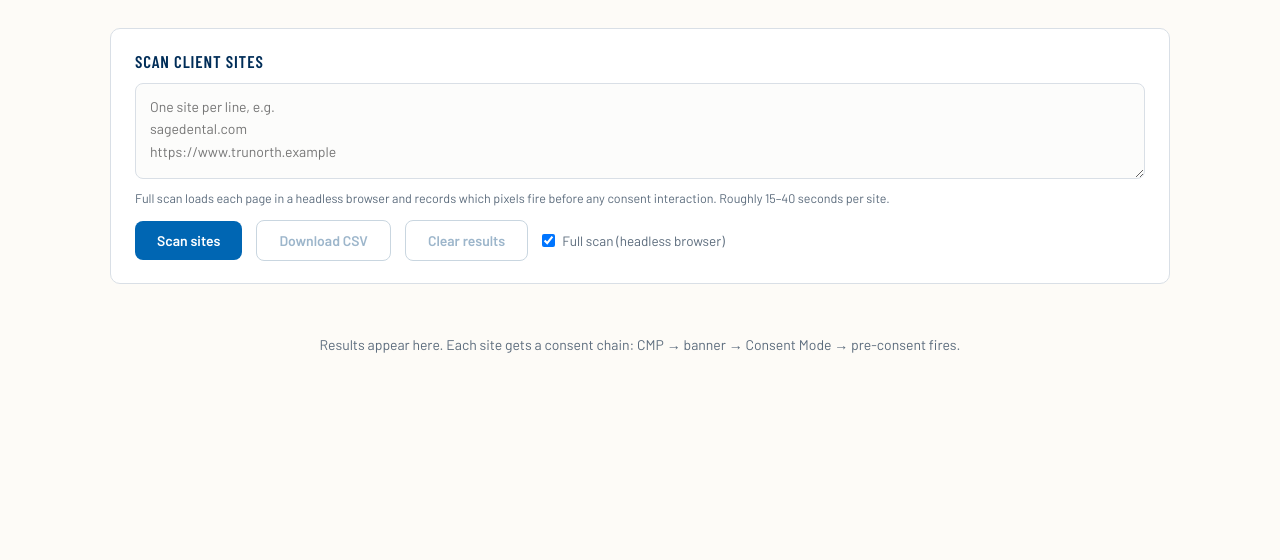
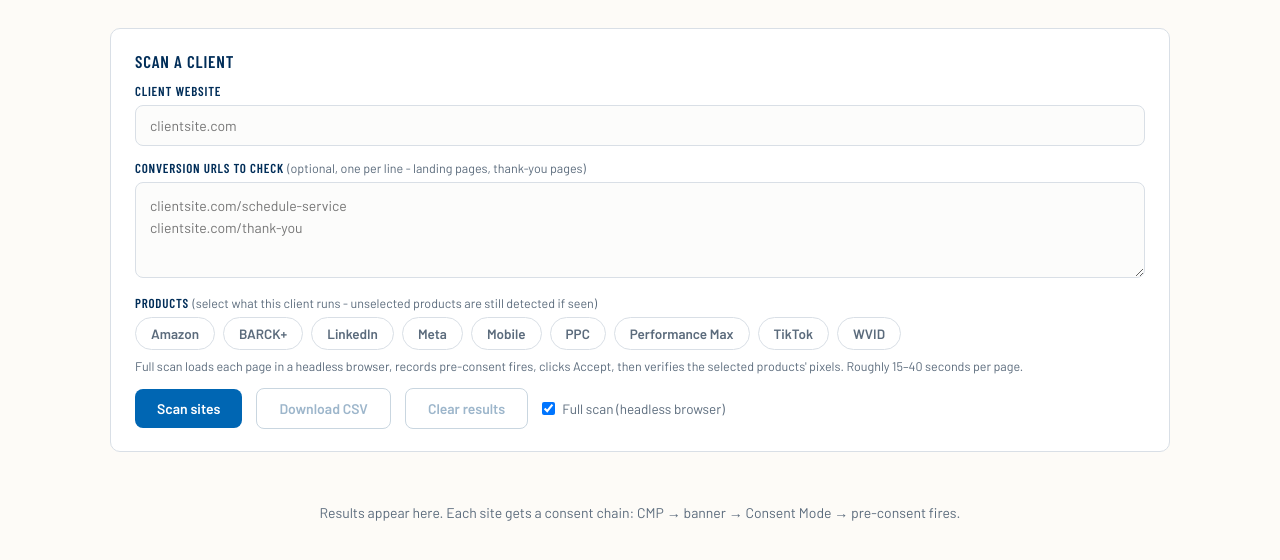
Before and after one commit to kiri-ux/site-scan, a Flask app: page / in a window 1280 px wide. Shown: the part 75-635 px from the top of the page. Run offline with Flask 3, Linux system fonts and the light colour scheme; data that the repository does not hold is empty; some libraries are stand-ins or nearby versions.

Commit message:
Add files via upload

```diff
--- a/app.py
+++ b/app.py
@@ -11,6 +11,7 @@ from flask import Flask, jsonify, render_template, request
 
 import db
 from scanner import scan_site, normalize_url
+from signatures import PRODUCT_NAMES
 
 app = Flask(__name__)
 
@@ -31,8 +32,11 @@ def index():
 @app.post("/scan")
 def scan():
     data = request.get_json(silent=True) or {}
+    products = [p for p in (data.get("products") or [])
+                if p in PRODUCT_NAMES]
     result = scan_site(data.get("url", ""),
-                       prefer_full=bool(data.get("full", True)))
+                       prefer_full=bool(data.get("full", True)),
+                       products=products or None)
     if result["ok"]:
         try:
             db.save_scan(result)
@@ -69,8 +73,10 @@ def upsert_site():
         return jsonify({"ok": False, "error": "Not a valid URL."}), 400
     if freq not in ("daily", "weekly", "off"):
         return jsonify({"ok": False, "error": "Bad frequency."}), 400
+    products = ",".join(p for p in (data.get("products") or [])
+                        if p in PRODUCT_NAMES)
     try:
-        db.upsert_site(url, freq)
+        db.upsert_site(url, freq, products)
         return jsonify({"ok": True})
     except Exception as e:
         return jsonify({"ok": False, "error": str(e)}), 500
--- a/templates/index.html
+++ b/templates/index.html
@@ -59,6 +59,16 @@
   .site-head .cmp-name{font-size:13px;color:var(--muted);white-space:nowrap}
   .caret{color:var(--muted);transition:transform .2s;font-size:12px}
   .scanned{margin-left:auto;font-size:12px;color:var(--muted);white-space:nowrap}
+  .field-label{display:block;font-family:'Barlow Condensed',sans-serif;font-size:13px;font-weight:600;letter-spacing:.06em;text-transform:uppercase;color:var(--atlas);margin:14px 0 6px}
+  .field-label:first-of-type{margin-top:0}
+  .field-label .opt{font-family:'Barlow',sans-serif;text-transform:none;letter-spacing:0;font-weight:400;color:var(--muted);font-size:12.5px}
+  .text-input{width:100%;border:1px solid var(--line);border-radius:8px;padding:11px 14px;font:14px 'Barlow',sans-serif;background:#FCFCFB;color:var(--ink)}
+  .text-input:focus{outline:2px solid var(--velocity);outline-offset:1px}
+  .chips{display:flex;flex-wrap:wrap;gap:8px}
+  .chip{font-family:'Barlow',sans-serif;font-size:13.5px;font-weight:600;border:1px solid var(--line);background:#fff;color:var(--muted);border-radius:20px;padding:7px 15px;cursor:pointer}
+  .chip.on{background:var(--atlas);border-color:var(--atlas);color:#fff}
+  .chip:focus-visible{outline:2px solid var(--velocity);outline-offset:2px}
+  .prod-tags{font-size:12px;color:var(--muted)}
   .freq-select{border:1px solid var(--line);border-radius:8px;padding:9px 12px;font:14px 'Barlow',sans-serif;background:#FCFCFB;color:var(--ink)}
   .sched-row{display:flex;align-items:center;gap:12px;padding:9px 0;border-bottom:1px dashed var(--line);font-size:14px}
   .sched-row:last-child{border-bottom:none}
@@ -113,9 +123,14 @@
 
 <main>
   <section class="panel">
-    <h2>Scan client sites</h2>
-    <textarea id="urls" placeholder="One site per line, e.g.&#10;sagedental.com&#10;https://www.trunorth.example"></textarea>
-    <div class="hint">Full scan loads each page in a headless browser and records which pixels fire before any consent interaction. Roughly 15&ndash;40 seconds per site.</div>
+    <h2>Scan a client</h2>
+    <label class="field-label" for="site-url">Client website</label>
+    <input id="site-url" type="text" class="text-input" placeholder="clientsite.com">
+    <label class="field-label" for="urls">Conversion URLs to check <span class="opt">(optional, one per line - landing pages, thank-you pages)</span></label>
+    <textarea id="urls" placeholder="clientsite.com/schedule-service&#10;clientsite.com/thank-you"></textarea>
+    <label class="field-label">Products <span class="opt">(select what this client runs - unselected products are still detected if seen)</span></label>
+    <div class="chips" id="product-chips"></div>
+    <div class="hint">Full scan loads each page in a headless browser, records pre-consent fires, clicks Accept, then verifies the selected products' pixels. Roughly 15&ndash;40 seconds per page.</div>
     <div class="row">
       <button class="btn-primary" id="go">Scan sites</button>
       <button class="btn-ghost" id="csv" disabled>Download CSV</button>
@@ -131,7 +146,7 @@
 
   <section class="panel" id="sched-panel" style="display:none">
     <h2>Recurring scans</h2>
-    <p class="hint" style="margin:0 0 12px">These sites run automatically on the scheduled cron job. Daily sites run every day; weekly sites run Mondays; off pauses a site without removing it.</p>
+    <p class="hint" style="margin:0 0 12px">These sites run automatically on the scheduled cron job. Daily sites run every day; weekly sites run Mondays; off pauses a site without removing it. The products selected above are saved with the site when you add it.</p>
     <div class="row" style="margin:0 0 12px">
       <input id="sched-url" type="text" placeholder="clientsite.com" style="flex:1;min-width:220px;border:1px solid var(--line);border-radius:8px;padding:10px 14px;font:14px 'Barlow',sans-serif;background:#FCFCFB">
       <select id="sched-freq" class="freq-select">
@@ -154,6 +169,17 @@ const STORE_KEY = 'consent-scan-results-v1';
 let results = [];
 
 let dbEnabled = false;
+const PRODUCTS = ['Amazon','BARCK+','LinkedIn','Meta','Mobile','PPC','Performance Max','TikTok','WVID'];
+let selectedProducts = [];
+function renderChips(){
+  $('product-chips').innerHTML = PRODUCTS.map(p =>
+    `<button type="button" class="chip ${selectedProducts.includes(p)?'on':''}" onclick="toggleProduct('${p.replace(/'/g,"\\'")}')">${p}</button>`).join('');
+}
+function toggleProduct(p){
+  selectedProducts = selectedProducts.includes(p)
+    ? selectedProducts.filter(x => x !== p) : [...selectedProducts, p];
+  renderChips();
+}
 
 function saveResults(){
   if (dbEnabled) return; // server history is the source of truth
@@ -195,8 +221,8 @@ async function loadSchedule(){
     }
     list.innerHTML = d.sites.map(s => `
       <div class="sched-row">
-        <span class="surl">${s.url}</span>
-        <select class="freq-select" onchange="setFreq('${s.url.replace(/'/g,"\\'")}', this.value)">
+        <span class="surl">${s.url}${(s.products||[]).length ? ` <span class="prod-tags">${s.products.join(' &middot; ')}</span>` : ''}</span>
+        <select class="freq-select" onchange='setFreq(${JSON.stringify(s.url)}, this.value, ${JSON.stringify(s.products||[])})'>
           <option value="daily" ${s.frequency==='daily'?'selected':''}>Daily</option>
           <option value="weekly" ${s.frequency==='weekly'?'selected':''}>Weekly</option>
           <option value="off" ${s.frequency==='off'?'selected':''}>Off</option>
@@ -205,9 +231,9 @@ async function loadSchedule(){
       </div>`).join('');
   } catch(e){ /* panel stays hidden */ }
 }
-async function setFreq(url, frequency){
+async function setFreq(url, frequency, products){
   await fetch('/sites', {method:'POST', headers:{'Content-Type':'application/json'},
-    body: JSON.stringify({url, frequency})});
+    body: JSON.stringify({url, frequency, products: products || []})});
   loadSchedule();
 }
 async function removeSite(url){
@@ -220,7 +246,7 @@ async function addSite(){
   const url = $('sched-url').value.trim();
   if (!url) return;
   const resp = await fetch('/sites', {method:'POST', headers:{'Content-Type':'application/json'},
-    body: JSON.stringify({url, frequency: $('sched-freq').value})});
+    body: JSON.stringify({url, frequency: $('sched-freq').value, products: selectedProducts})});
   if (resp.ok) $('sched-url').value = '';
   loadSchedule();
 }
@@ -253,11 +279,16 @@ function renderSite(r, i){
   const fireLabel = r.mode !== 'full' ? 'Unknown'
                   : viol.length ? `${viol.length} firing` : (warns.length ? 'Verify' : 'None');
 
-  const dsps = r.dsp_pixels || [];
-  const dspState = dsps.length ? 'pass' : (r.mode === 'full' ? 'mid' : 'mid');
-  const dspLabel = r.mode !== 'full' ? 'Unknown'
-                 : dsps.length ? dsps.map(d => d.vendor.split(' ')[0]).join(', ')
-                 : (r.accept_clicked ? 'None seen' : 'None (no accept)');
+  const prods = r.products || [];
+  const missing = prods.filter(p => p.fired === 0);
+  const partial = prods.filter(p => p.fired > 0 && p.fired < p.expected);
+  const prodState = r.mode !== 'full' ? 'mid'
+                  : missing.length ? 'fail'
+                  : partial.length ? 'mid'
+                  : prods.length ? 'pass' : 'mid';
+  const prodLabel = r.mode !== 'full' ? 'Unknown'
+                  : !prods.length ? (r.accept_clicked ? 'None seen' : 'Unverified')
+                  : prods.map(p => `${p.product} ${p.fired}/${p.expected}`).join(', ');
 
   const fmt = v => v === true ? 'Yes' : v === false ? 'No' : 'Unknown';
 
@@ -266,7 +297,7 @@ function renderSite(r, i){
       ${chainLink('Banner visible', fmt(r.banner_visible), bannerState)}
       ${chainLink('Consent Mode default', fmt(r.consent_mode_default), cmState)}
       ${chainLink('Pre-consent trackers', fireLabel, fireState)}
-      ${chainLink('DSP pixels', dspLabel, dspState)}
+      ${chainLink('Product pixels', prodLabel, prodState)}
     </div>`;
 
   const gtmEvent = r.cmps.map(c => c.gtm_event).find(Boolean);
@@ -285,11 +316,17 @@ function renderSite(r, i){
         <div><b>${h.vendor}</b> <span class="evidence">${h.note}</span><div class="u">${h.url}</div></div></li>`).join('') + `</ul>`
     : (r.mode === 'full' && r.ok ? `<h3>Requests before consent</h3><p class="kv">No known ad/analytics endpoints were contacted before consent on this page.</p>` : '');
 
-  const dspDetail = (r.mode === 'full' && r.ok) ? `<h3>DSP pixels</h3>` + (dsps.length ? `<ul>` + dsps.map(d =>
-      `<li><span class="badge ${d.fired_pre && !d.fired_post ? 'warn' : 'ok'}">${d.fired_pre && d.fired_post ? 'pre + post' : d.fired_post ? 'post-consent' : 'pre-consent'}</span>
-        <div><b>${d.vendor}</b>${d.fired_pre && !d.fired_post ? ' <span class="evidence">fired before consent only - working, but should be consent-gated</span>' : d.fired_post && !d.fired_pre ? ' <span class="evidence">fired after accept - gated and working</span>' : ''}
-        <div class="u">${d.sample_url}</div></div></li>`).join('') + `</ul>`
-    : `<p class="kv">${r.accept_clicked ? 'No BARCK+ / Trade Desk / Yahoo / Floodlight requests observed on this page, before or after accept.' : 'Accept could not be clicked, so post-consent firing could not be verified on this page.'}</p>`) : '';
+  const pxBadge = px => !px.fired_pre && !px.fired_post
+        ? '<span class="badge bad">not firing</span>'
+        : px.fired_pre && !px.fired_post
+        ? '<span class="badge warn">pre-consent only</span>'
+        : '<span class="badge ok">' + (px.fired_pre ? 'pre + post' : 'post-consent') + '</span>';
+  const dspDetail = (r.mode === 'full' && r.ok) ? `<h3>Product pixels</h3>` + (prods.length ? prods.map(p =>
+      `<div style="margin:0 0 10px"><b>${p.product}</b> <span class="pill">${p.fired}/${p.expected} firing</span>
+       <ul>` + p.pixels.map(px =>
+        `<li>${pxBadge(px)}<div><b>${px.name}</b>${px.fired_pre && !px.fired_post ? ' <span class="evidence">working, but should be consent-gated</span>' : ''}
+         ${px.sample_url ? `<div class="u">${px.sample_url}</div>` : ''}</div></li>`).join('') + `</ul></div>`).join('')
+    : `<p class="kv">${r.accept_clicked ? 'No product pixels observed on this page, before or after accept.' : 'Accept could not be clicked, so post-consent firing could not be verified on this page.'}</p>`) : '';
 
   const gated = (r.post_consent || []).length ? `<h3>Fired after accept (gated correctly)</h3><ul>` + r.post_consent.map(h =>
       `<li><span class="badge ok">post-consent</span><div><b>${h.vendor}</b><div class="u">${h.url}</div></div></li>`).join('') + `</ul>` : '';
@@ -322,7 +359,8 @@ function render(){
 }
 
 async function run(){
-  const urls = $('urls').value.split('\n').map(s => s.trim()).filter(Boolean);
+  const main = $('site-url').value.trim();
+  const urls = [main, ...$('urls').value.split('\n').map(s => s.trim())].filter(Boolean);
   if (!urls.length) return;
   const full = $('fullmode').checked;
   results = []; render();
@@ -337,7 +375,7 @@ async function run(){
       const resp = await fetch('/scan', {
         method: 'POST',
         headers: {'Content-Type': 'application/json'},
-        body: JSON.stringify({url: urls[i], full}),
+        body: JSON.stringify({url: urls[i], full, products: selectedProducts}),
       });
       const r = await resp.json();
       r.scanned_local = new Date().toLocaleString([], {year:'numeric',month:'numeric',day:'numeric',hour:'numeric',minute:'2-digit'});
@@ -362,7 +400,7 @@ function toCsv(){
   const head = ['url','verdict','mode','cmp','gtm_trigger_event','banner_visible',
                 'consent_mode_default','consent_defaults','gtm_container_ids',
                 'pre_consent_violations','pre_consent_warnings','accept_clicked',
-                'dsp_pixels_fired','dsp_fired_pre_consent_only',
+                'product_pixels','products_missing',
                 'trackers_fired_after_accept','detail','scanned_at'];
   const rows = results.map(r => [
     r.url, r.verdict, r.mode,
@@ -374,8 +412,8 @@ function toCsv(){
     r.pre_consent.filter(h=>h.severity==='violation').map(h=>h.vendor).join('; '),
     r.pre_consent.filter(h=>h.severity==='warn').map(h=>h.vendor).join('; '),
     r.accept_clicked,
-    (r.dsp_pixels||[]).map(d=>d.vendor).join('; '),
-    (r.dsp_pixels||[]).filter(d=>d.fired_pre && !d.fired_post).map(d=>d.vendor).join('; '),
+    (r.products||[]).map(p=>`${p.product} ${p.fired}/${p.expected}`).join('; '),
+    (r.products||[]).filter(p=>p.fired===0).map(p=>p.product).join('; '),
     (r.post_consent||[]).map(h=>h.vendor).join('; '),
     r.verdict_detail || r.error || '', r.scanned_local || r.scanned_at || '',
   ].map(esc).join(','));
@@ -401,6 +439,7 @@ $('clear').addEventListener('click', () => {
 });
 $('sched-add').addEventListener('click', addSite);
 $('sched-url').addEventListener('keydown', e => { if (e.key === 'Enter') addSite(); });
+renderChips();
 restoreResults();
 loadSchedule();
 </script>
```
Also changed, not shown: batch_scan.py (+17 -13 lines), db.py (+15 -6 lines), scanner.py (+36 -18 lines), signatures.py (+45 -14 lines), README.md, 1 other file.
